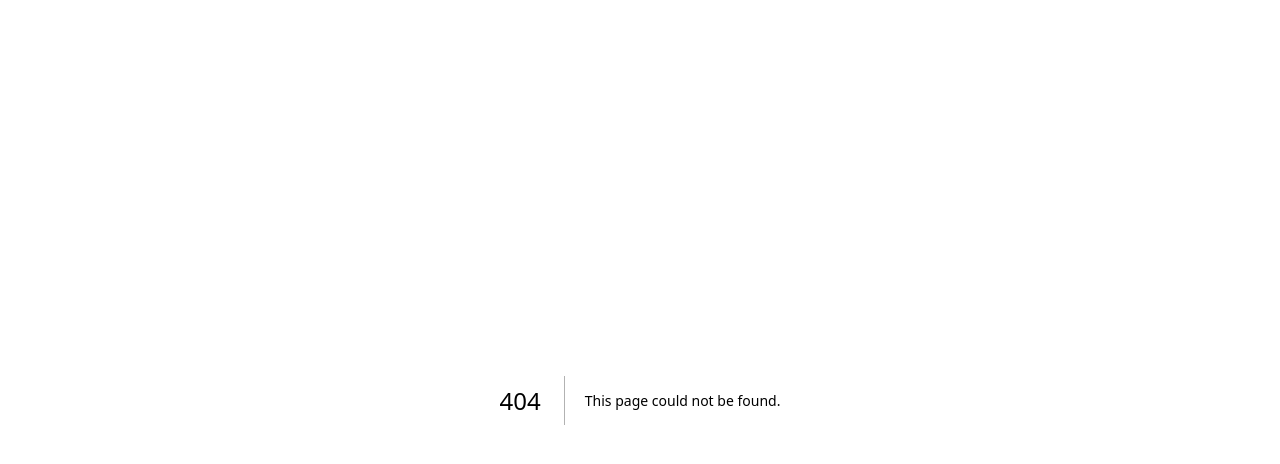
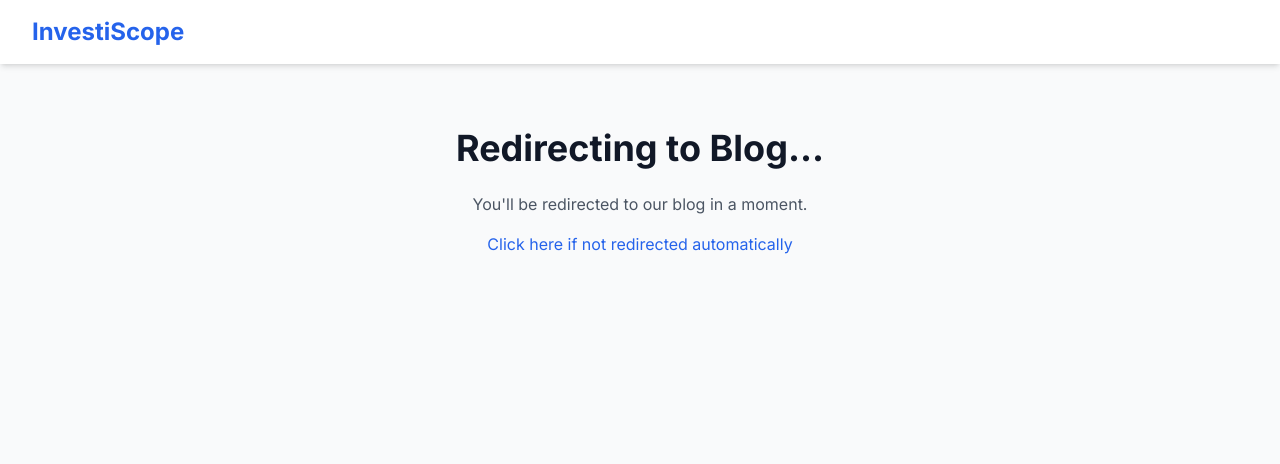
Before and after one commit to Geppix140269/investinpuglia, a Next.js app: page /blog in a window 1280 px wide. Before the commit this address had no page. Shown: the top 464 px of the page. Built offline with nearby package versions, Linux system fonts and the light colour scheme.

Commit message:
Create page.tsx

```diff
--- /dev/null
+++ b/app/blog/page.tsx
@@ -0,0 +1,24 @@
+export default function BlogPage() {
+  return (
+    <div className="min-h-screen bg-gray-50">
+      <nav className="bg-white shadow-md">
+        <div className="container-custom py-4">
+          <a href="/" className="text-2xl font-bold text-primary hover:opacity-80">
+            InvestiScope
+          </a>
+        </div>
+      </nav>
+
+      <div className="container-custom py-16 text-center">
+        <h1 className="text-4xl font-bold mb-6">Redirecting to Blog...</h1>
+        <p className="text-gray-600 mb-4">You'll be redirected to our blog in a moment.</p>
+        <a href="https://marietrulli.com/blog" className="text-primary hover:underline">
+          Click here if not redirected automatically
+        </a>
+        <script dangerouslySetInnerHTML={{
+          __html: `setTimeout(() => window.location.href = 'https://marietrulli.com/blog', 2000);`
+        }} />
+      </div>
+    </div>
+  )
+}
```
